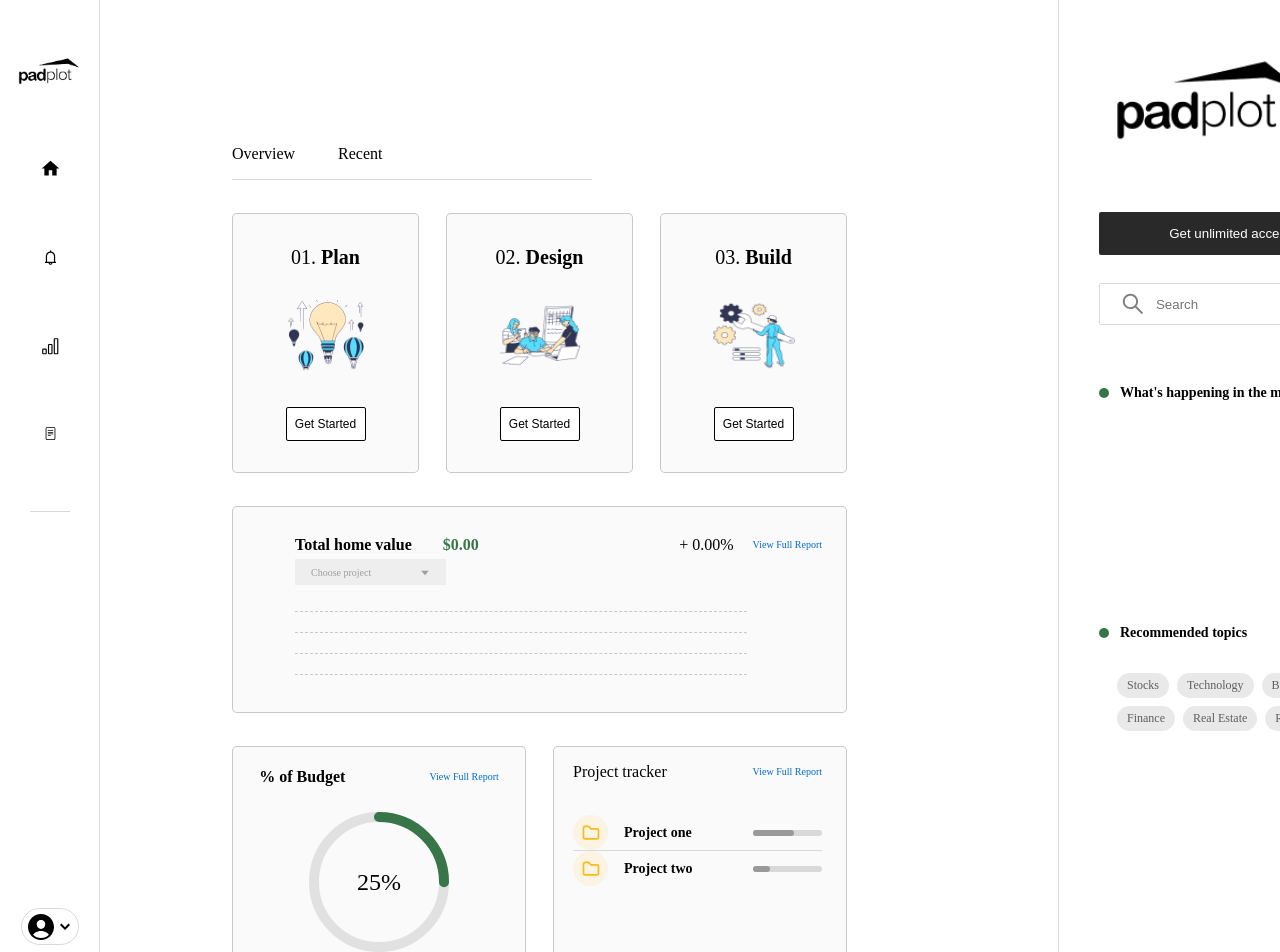
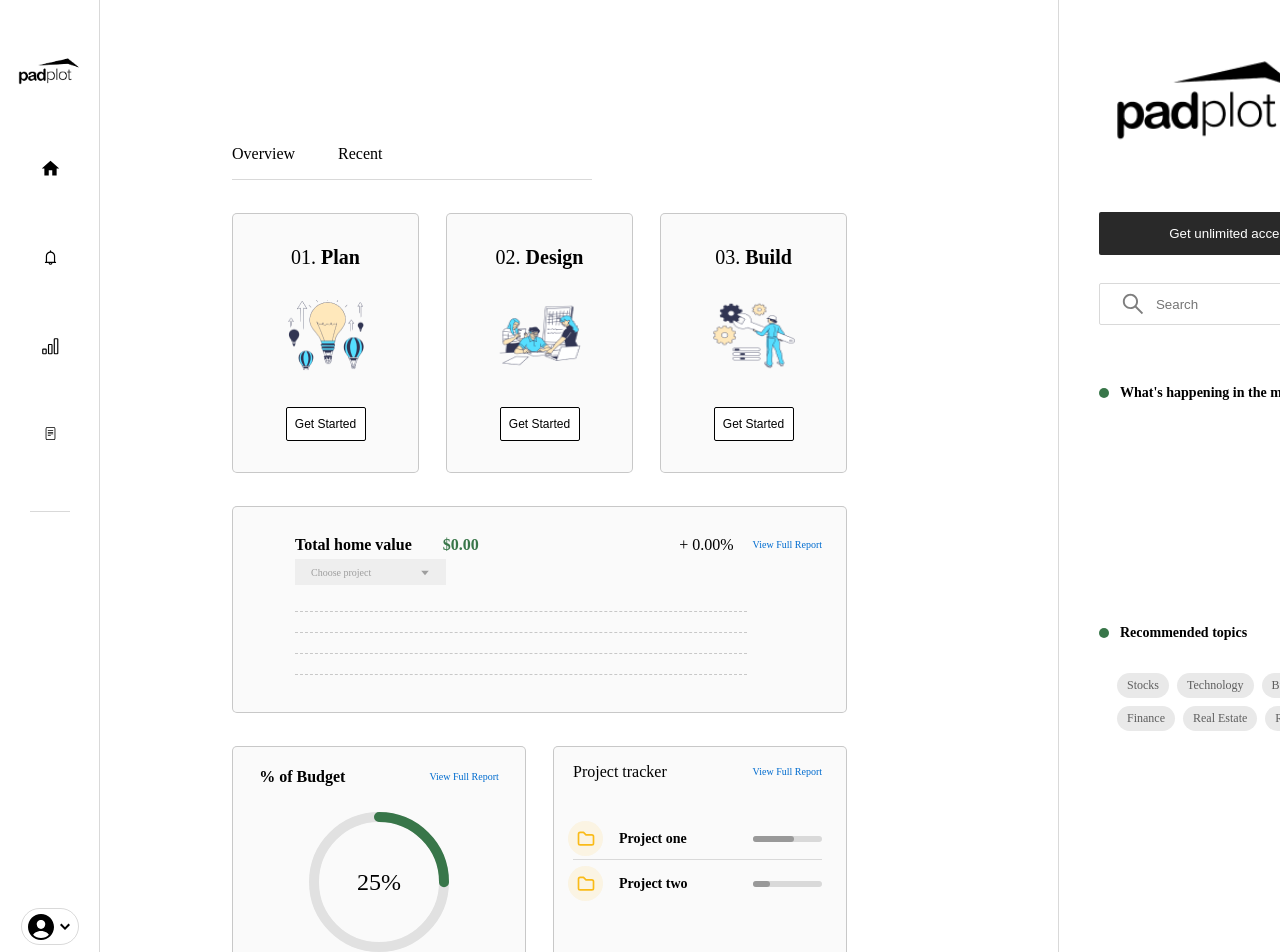
Before and after one commit to tkg808/padplot, a React (Create React App) app: page / in a window 1280 px wide. Shown: the top 952 px of the page. Built offline with nearby package versions, Linux system fonts and the light colour scheme.

Commit message:
Fix project list item icon position

```diff
--- a/src/components/homePage/projectItem/ProjectItem.css
+++ b/src/components/homePage/projectItem/ProjectItem.css
@@ -1,6 +1,7 @@
 li.project-item-container
 {
   width: 100%;
+  padding: 6px 0 3px 0;
   display: flex;
   align-items: center;
   list-style: none;
@@ -17,6 +18,7 @@ div.project-item-icon-container
 {
   width: 35px;
   height: 35px;
+  margin-left: -5px;
   margin-right: 16px;
   background-color: #FABB181A;
   color: #FABB18;
```
